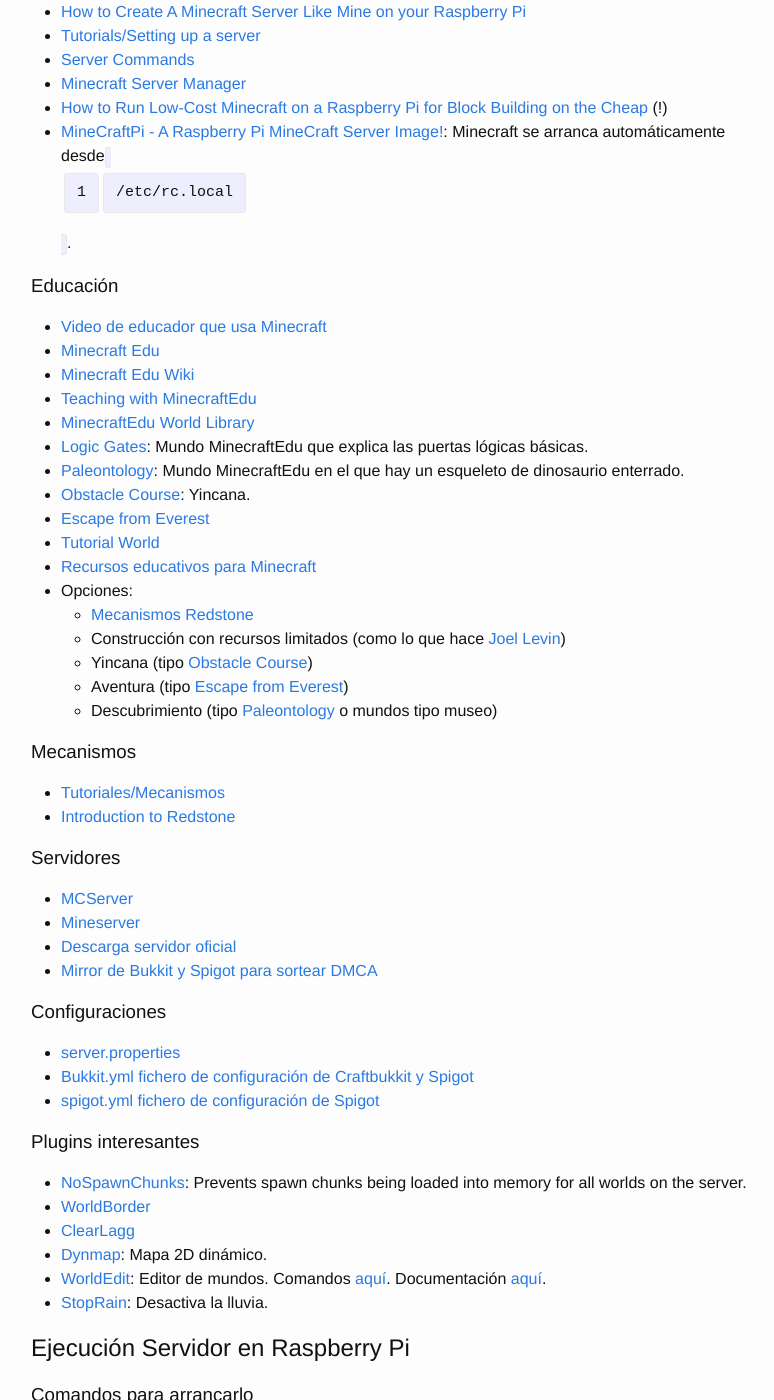
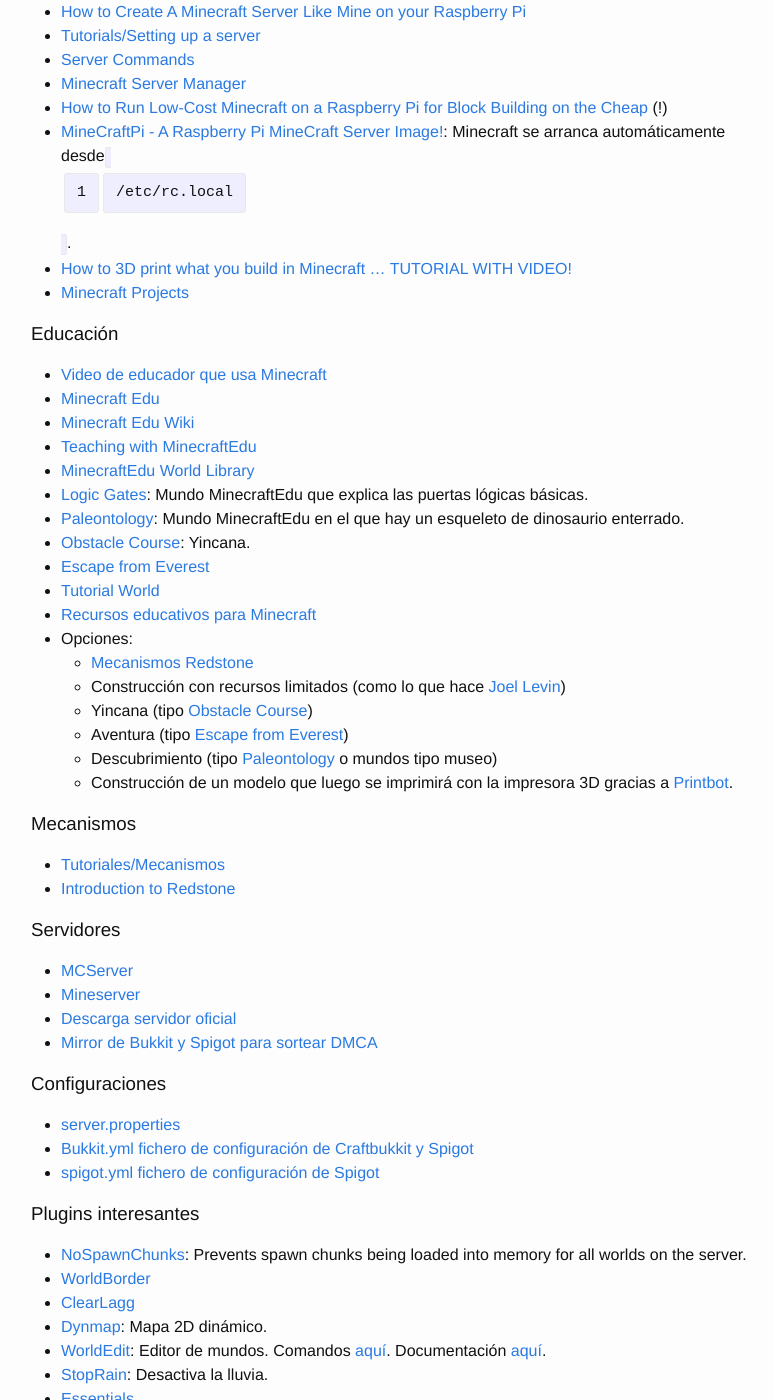
Before and after one commit to eduardofilo/eduardofilo.jekyll, a Jekyll site: the page built from proyectos/minecraft.md, in a window 1280 px wide and 1400 px high, scrolled down 249 px. Shown: the whole window, without its empty margins (239-1013 px from the left). Built offline with Jekyll 4.4.1, drawn with Linux system fonts in a browser that asks for light colours; Markdown is read by kramdown in place of the engine named in the settings.

Commit message:
Cambio menor.

```diff
--- a/proyectos/minecraft.md
+++ b/proyectos/minecraft.md
@@ -15,6 +15,8 @@
 * [Minecraft Server Manager](http://msmhq.com/)
 * [How to Run Low-Cost Minecraft on a Raspberry Pi for Block Building on the Cheap](http://www.howtogeek.com/173044/how-to-run-low-cost-minecraft-on-a-raspberry-pi-for-block-building-on-the-cheap/) (!)
 * [MineCraftPi - A Raspberry Pi MineCraft Server Image!](http://everyday-tech.com/minecraftpi-a-raspberry-pi-minecraft-server-image/): Minecraft se arranca automáticamente desde `/etc/rc.local`.
+* [How to 3D print what you build in Minecraft … TUTORIAL WITH VIDEO!](http://blogs.ncs-nj.org/minecraft/2013/12/14/how-to-3d-print-what-you-build-in-minecraft-tutorial-with-video/)
+* [Minecraft Projects](http://www.planetminecraft.com/resources/projects/)
 
 ### Educación
 
@@ -35,6 +37,7 @@
   * Yincana (tipo [Obstacle Course](http://services.minecraftedu.com/worlds/node/58))
   * Aventura (tipo [Escape from Everest](http://services.minecraftedu.com/worlds/node/27))
   * Descubrimiento (tipo [Paleontology](http://services.minecraftedu.com/worlds/node/57) o mundos tipo museo)
+  * Construcción de un modelo que luego se imprimirá con la impresora 3D gracias a [Printbot](http://dev.bukkit.org/bukkit-plugins/printbot/).
 
 ### Mecanismos
 
```
Also changed, not shown: other parts of proyectos/minecraft.md (+1 -0 lines).
